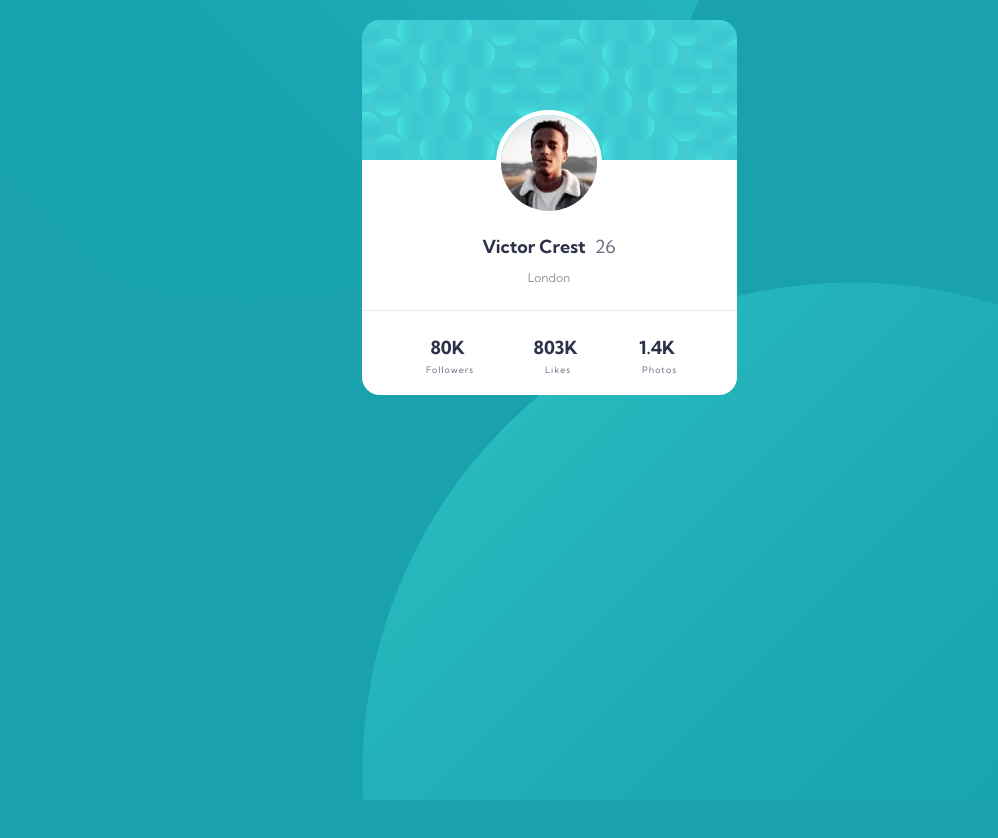
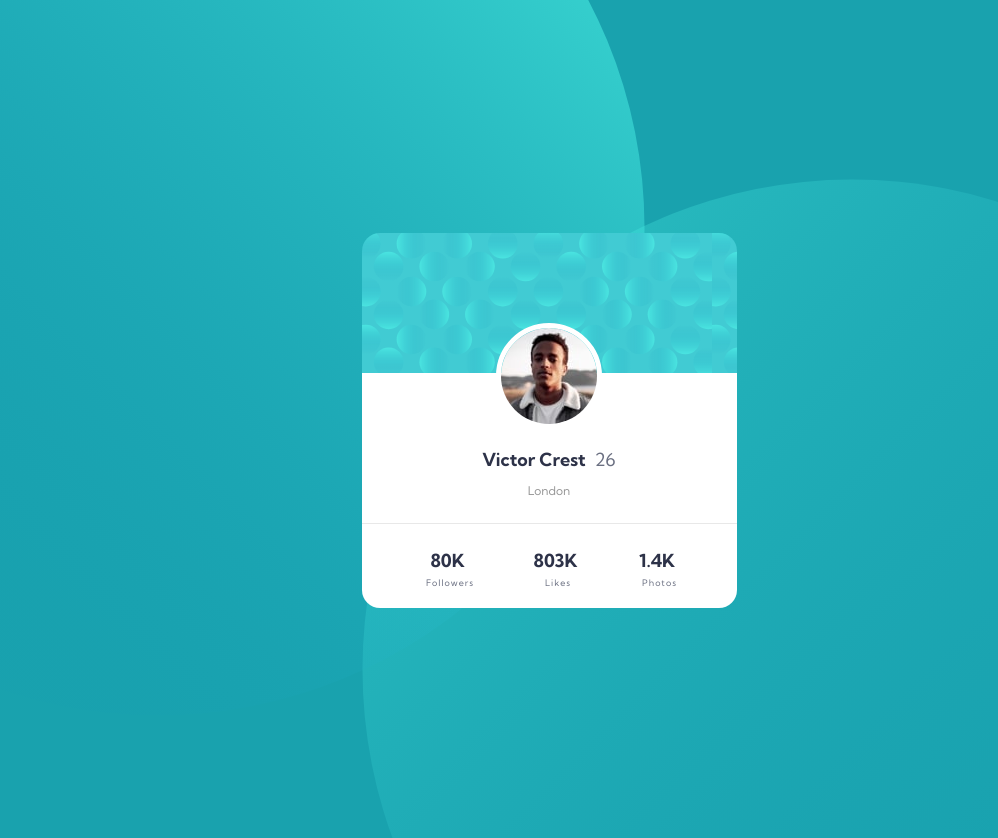
Before and after one commit to cardugarte/profile-card-component-main, a plain HTML site: page index.html in a window 1280 px wide. Shown: the whole page, without its empty margins (91-1089 px from the left). Before the commit the page ends 800 px from the top, so only its background shows below. Drawn offline with Linux system fonts and the light colour scheme.

Commit message:
correciones finales
se han terminado las últimas correcciones y culminad el proyecto.

```diff
--- a/css/style.css
+++ b/css/style.css
@@ -18,10 +18,12 @@ body
     background-color: var(--dark-cyan);
     background-image: url(/images/bg-pattern-top.svg), url(/images/bg-pattern-bottom.svg);
     background-repeat: no-repeat;
-    background-position: right 150% top 120%, left 150% bottom 150% ;
+    background-position: right 180% top 190%, left 150% bottom 230%;
     padding: 20px;
     display: flex;
+    height: 100vh;
     justify-content: center;
+    align-items: center;
 }
 
 .card
@@ -31,6 +33,7 @@ body
     background-repeat: repeat-x;
     overflow: hidden;
     max-width: 375px;
+    max-height: 375px;
     flex-shrink: 0;
     flex-grow: 1;
     text-align: center;
@@ -89,3 +92,15 @@ body
     letter-spacing: 1px;
     font-size: 9px;
 }
+
+/* responsive media query start */
+
+@media (max-width: 455px)
+{
+
+body
+{
+    background-position: right -25% top 300%, left -15% bottom 300%;
+}
+
+}
```
